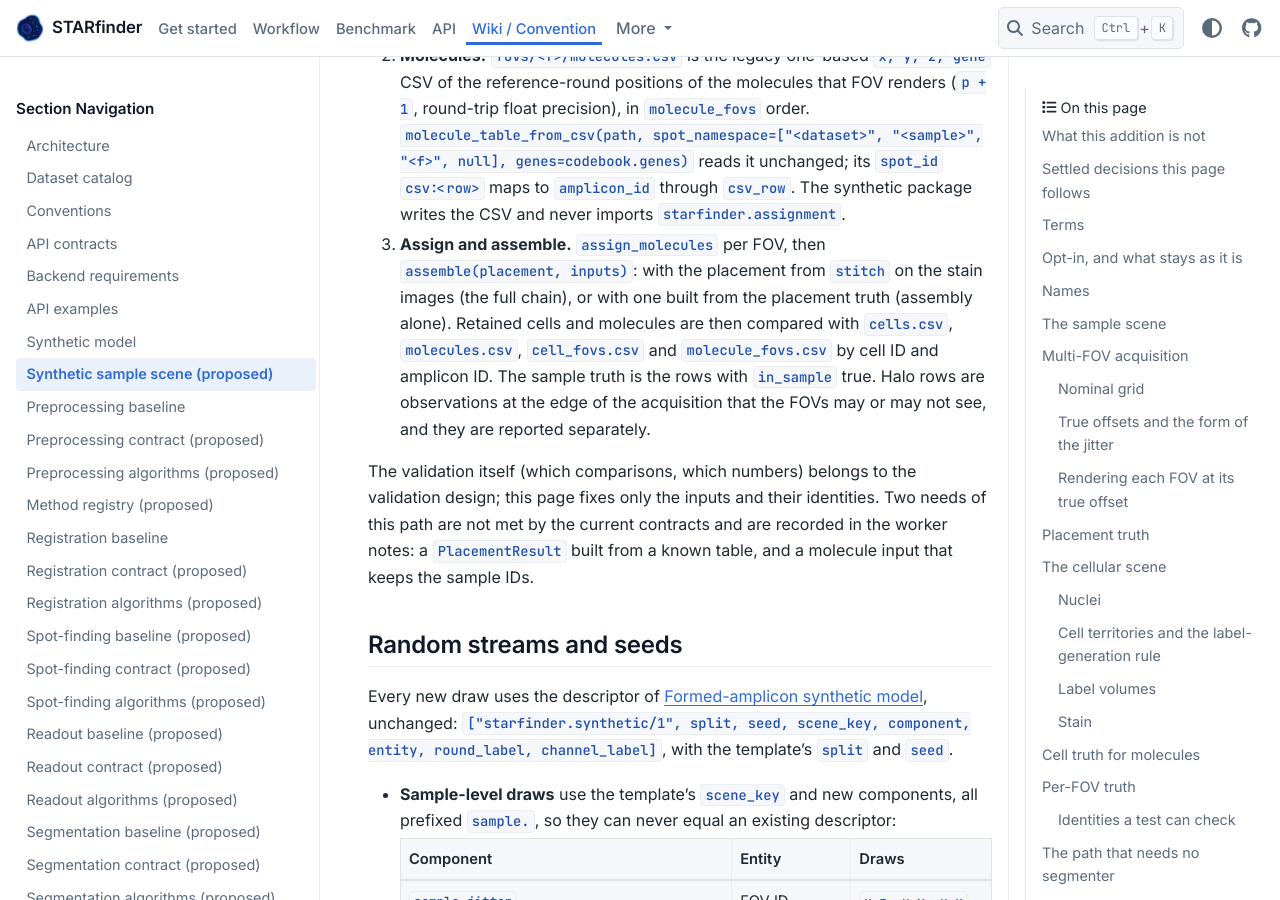
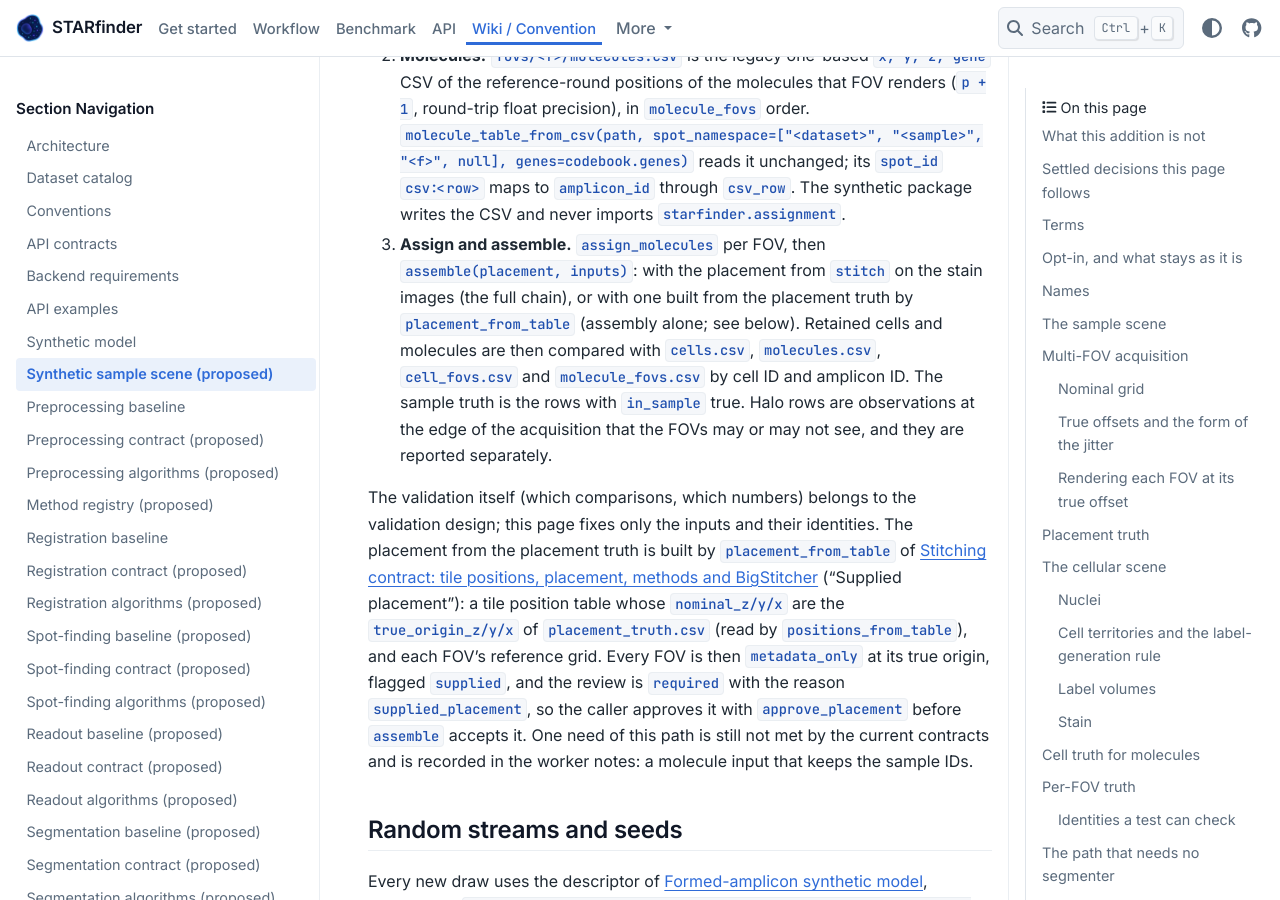
Before and after one commit to wanglab-broad/starfinder, a Sphinx documentation site: the page built from docs/synthetic-sample-scene.md, in a window 1280 px wide and 900 px high, scrolled down 26510 px. Built offline with Sphinx 7.4.7 and the PyData theme 0.15.4, drawn with Linux system fonts in a browser that asks for light colours; some of the changed text lies outside the part shown.

Commit message:
fix(w-355): address review findings (amend the stitching, assembly…)
(1) Under the owner's resolution, the counts_anndata search applies to
the five pages. A new saved search of those pages
(searches/counts_anndata-five-pages.txt) finds nothing; the docs/ search
is kept beside it, and its one hit on the validation page is left for
W-357. (2) The no-segmenter path now names placement_from_table as the
builder of the placement from placement_truth.csv. It says the result is
metadata_only, flagged supplied, with review required
(supplied_placement), and approved with approve_placement before
assemble. Only the molecule-input need is still described as unmet. (3)
…

Linear-Issue: W-355

```diff
--- a/docs/synthetic-sample-scene.md
+++ b/docs/synthetic-sample-scene.md
@@ -765,16 +765,23 @@ assembly can be compared with sample-level truth without running a segmenter:
    synthetic package writes the CSV and never imports `starfinder.assignment`.
 3. **Assign and assemble.** `assign_molecules` per FOV, then `assemble(placement,
    inputs)`: with the placement from `stitch` on the stain images (the full chain), or with
-   one built from the placement truth (assembly alone). Retained cells and molecules are
+   one built from the placement truth by `placement_from_table` (assembly alone; see
+   below). Retained cells and molecules are
    then compared with `cells.csv`, `molecules.csv`, `cell_fovs.csv` and
    `molecule_fovs.csv` by cell ID and amplicon ID. The sample truth is the rows with
    `in_sample` true. Halo rows are observations at the edge of the acquisition that the
    FOVs may or may not see, and they are reported separately.
 
 The validation itself (which comparisons, which numbers) belongs to the validation
-design; this page fixes only the inputs and their identities. Two needs of this path are
-not met by the current contracts and are recorded in the worker notes: a `PlacementResult`
-built from a known table, and a molecule input that keeps the sample IDs.
+design; this page fixes only the inputs and their identities. The placement from the
+placement truth is built by `placement_from_table` of {doc}`stitching-contract`
+("Supplied placement"): a tile position table whose `nominal_z/y/x` are the
+`true_origin_z/y/x` of `placement_truth.csv` (read by `positions_from_table`), and each
+FOV's reference grid. Every FOV is then `metadata_only` at its true origin, flagged
+`supplied`, and the review is `required` with the reason `supplied_placement`, so the
+caller approves it with `approve_placement` before `assemble` accepts it. One need of this
+path is still not met by the current contracts and is recorded in the worker notes: a
+molecule input that keeps the sample IDs.
 
 ## Random streams and seeds
 
@@ -961,6 +968,6 @@ the FOV frame, radians for angles; IDs are strings except the uint32 label value
 No implementation and no change to the generator, its presets or its tests; no microsim
 or other new rendering dependency, no calibration to real tissue and no empirical
 profiles; no claim about segmentation accuracy, and no learned segmenter run on this scene
-as a measure of its quality; no change to the §2.9 or §2.10 contracts (the needs of the
-no-segmenter path are listed in the worker notes); no rotation, illumination model, stage
+as a measure of its quality; no change to the §2.9 or §2.10 contracts (the need of the
+no-segmenter path that they still do not meet is listed in the worker notes); no rotation, illumination model, stage
 drift (beyond a supplied jitter table) or cross-FOV cell matching.
```
